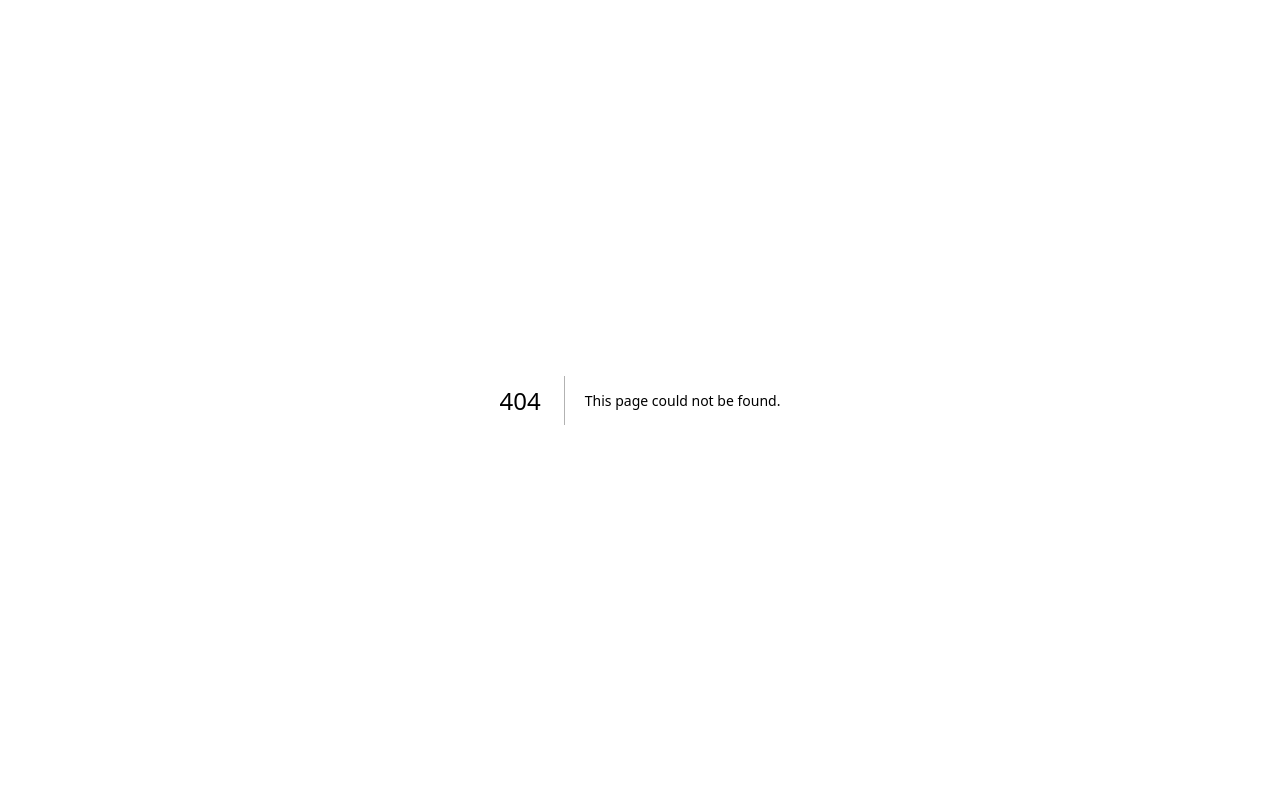
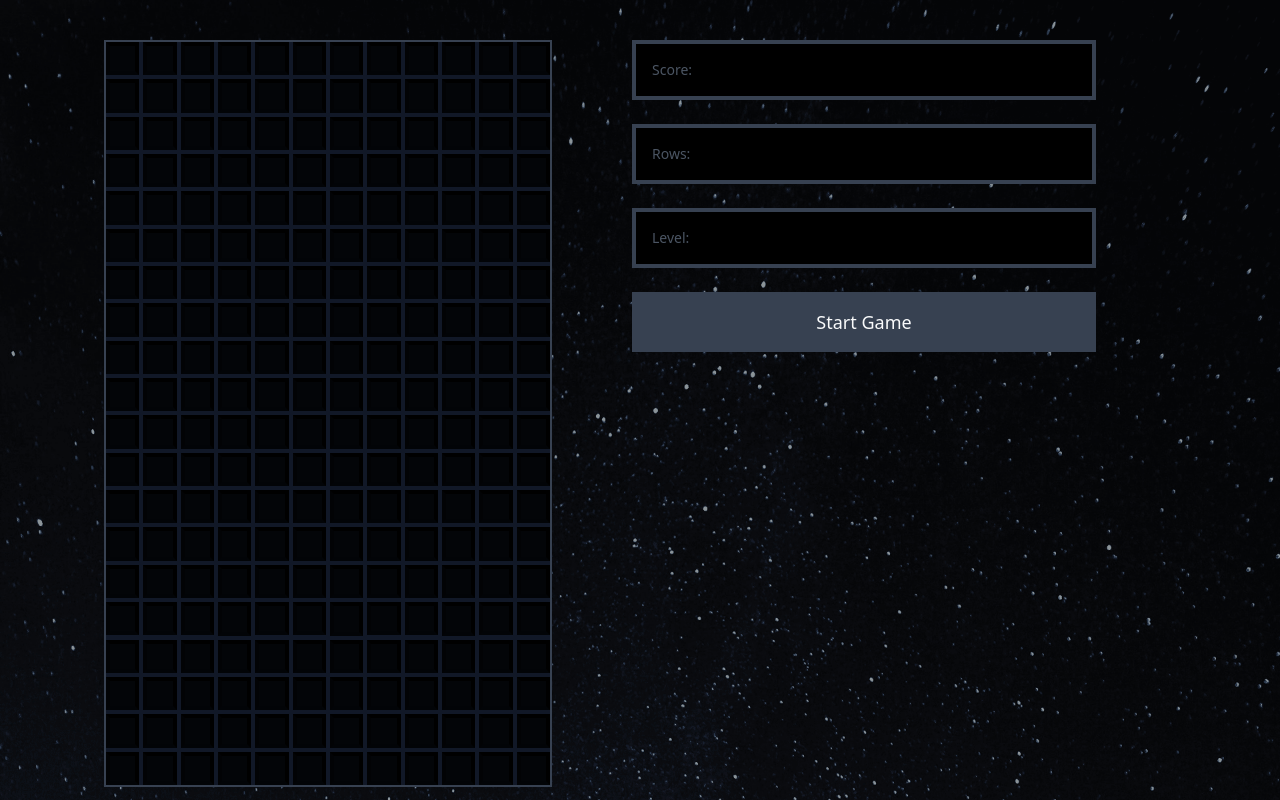
Before and after one commit to KimboTodd/kimblog, a Next.js app: page /tetris-react in a window 1280 px wide. Before the commit this address had no page. Built offline with nearby package versions, Linux system fonts and the light colour scheme.

Commit message:
create route

```diff
--- /dev/null
+++ b/pages/tetris-react/index.tsx
@@ -0,0 +1,14 @@
+import Tetris from '../../components/tetris/tetris';
+import Post from '../../interfaces/post';
+
+type Props = {
+  allPosts: Post[];
+};
+
+export default function Index({ allPosts }: Props) {
+  return (
+    <>
+      <Tetris />
+    </>
+  );
+}
```
